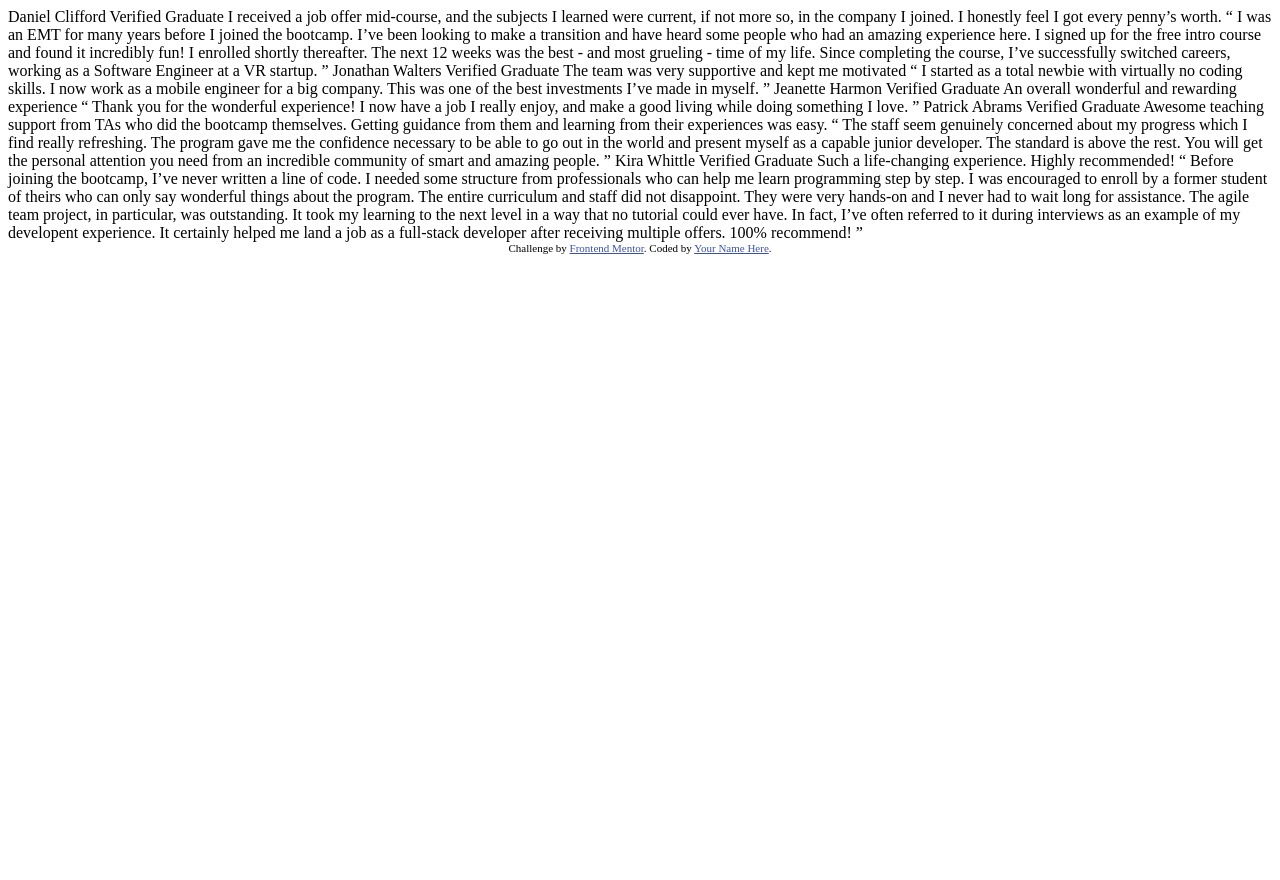
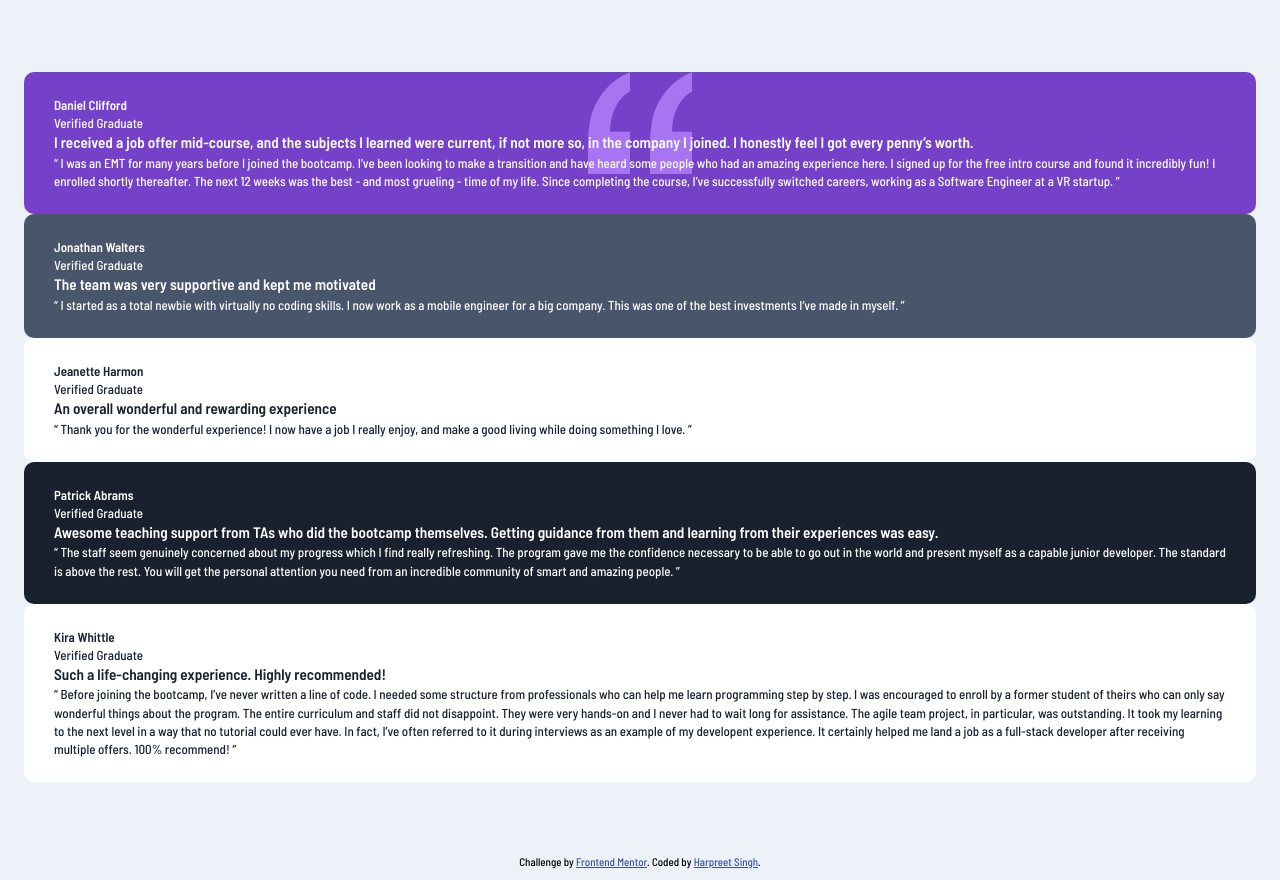
Before and after one commit to iharpreetbhatti/fem-testimonials-grid-section, a plain HTML site: page index.html in a window 1280 px wide. Before the commit the page ends 800 px from the top, so only its background shows below. Drawn offline with Linux system fonts and the light colour scheme.

Commit message:
commit 0.1

```diff
--- a/index.html
+++ b/index.html
@@ -9,79 +9,101 @@
   <link rel="icon" type="image/png" sizes="32x32" href="./images/favicon-32x32.png">
   <!-- Stylesheet -->
   <link rel="stylesheet" href="dist/main.css">
+  <!-- Google Fonts -->
+  <link href="https://fonts.googleapis.com/css2?family=Barlow+Semi+Condensed:wght@500;600&display=swap"
+    rel="stylesheet">
 
-  <title>Frontend Mentor | [Challenge Name Here]</title>
-
-  <!-- Feel free to remove these styles or customise in your own stylesheet 👍 -->
-  <style>
-    .attribution {
-      font-size: 11px;
-      text-align: center;
-    }
-
-    .attribution a {
-      color: hsl(228, 45%, 44%);
-    }
-  </style>
+  <title>Frontend Mentor | Testimonials Grid Section</title>
 </head>
 
 <body>
-  Daniel Clifford
-  Verified Graduate
+  <div id="container">
+    <section class="box-voilet">
+      <div class="user-data">
+        <div class="user-img"></div>
+        <div class="user-info">
+          <h4>Daniel Clifford</h4>
+          <span>Verified Graduate</span>
+        </div>
+      </div>
 
-  I received a job offer mid-course, and the subjects I learned were current, if not more so,
-  in the company I joined. I honestly feel I got every penny’s worth.
+      <h3 class="testimonial-title">I received a job offer mid-course, and the subjects I learned were current, if not
+        more so, in the company I joined. I honestly feel I got every penny’s worth.</h3>
 
-  “ I was an EMT for many years before I joined the bootcamp. I’ve been looking to make a
-  transition and have heard some people who had an amazing experience here. I signed up
-  for the free intro course and found it incredibly fun! I enrolled shortly thereafter.
-  The next 12 weeks was the best - and most grueling - time of my life. Since completing
-  the course, I’ve successfully switched careers, working as a Software Engineer at a VR startup. ”
+      <p class="testimonial-text">“ I was an EMT for many years before I joined the bootcamp. I’ve been looking to make
+        a transition and have heard some people who had an amazing experience here. I signed up for the free intro
+        course and found it incredibly fun! I enrolled shortly thereafter. The next 12 weeks was the best - and most
+        grueling - time of my life. Since completing the course, I’ve successfully switched careers, working as a
+        Software Engineer at a VR startup. ”</p>
+    </section>
+    <section class="box-gray">
+      <div class="user-data">
+        <div class="user-img"></div>
+        <div class="user-info">
+          <h4>Jonathan Walters</h4>
+          <span>Verified Graduate</span>
+        </div>
+      </div>
+      <h3 class="testimonial-title">The team was very supportive and kept me motivated</h3>
 
-  Jonathan Walters
-  Verified Graduate
+      <p class="testimonial-text">“ I started as a total newbie with virtually no coding skills. I now work as a mobile
+        engineer for a big company. This was one of the best investments I’ve made in myself. ”</p>
+    </section>
 
-  The team was very supportive and kept me motivated
+    <section class="box-white">
+      <div class="user-data">
+        <div class="user-img"></div>
+        <div class="user-info">
+          <h4>Jeanette Harmon</h4>
+          <span>Verified Graduate</span>
+        </div>
+      </div>
+      <h3 class="testimonial-title">An overall wonderful and rewarding experience</h3>
 
-  “ I started as a total newbie with virtually no coding skills. I now work as a mobile engineer
-  for a big company. This was one of the best investments I’ve made in myself. ”
+      <p class="testimonial-text">“ Thank you for the wonderful experience! I now have a job I really enjoy, and make a
+        good living while doing something I love. ”</p>
+    </section>
 
-  Jeanette Harmon
-  Verified Graduate
+    <section class="box-black">
+      <div class="user-data">
+        <div class="user-img"></div>
+        <div class="user-info">
+          <h4>Patrick Abrams</h4>
+          <span>Verified Graduate</span>
+        </div>
+      </div>
+      <h3 class="testimonial-title">Awesome teaching support from TAs who did the bootcamp themselves. Getting guidance
+        from them and learning from their experiences was easy.</h3>
 
-  An overall wonderful and rewarding experience
+      <p class="testimonial-text">“ The staff seem genuinely concerned about my progress which I find really refreshing.
+        The program gave me the confidence necessary to be able to go out in the world and present myself as a capable
+        junior developer. The standard is above the rest. You will get the personal attention you need from an
+        incredible community of smart and amazing people. ”</p>
+    </section>
 
-  “ Thank you for the wonderful experience! I now have a job I really enjoy, and make a good living
-  while doing something I love. ”
+    <section class="box-white">
+      <div class="user-data">
+        <div class="user-img"></div>
+        <div class="user-info">
+          <h4>Kira Whittle</h4>
+          <span>Verified Graduate</span>
+        </div>
+      </div>
+      <h3 class="testimonial-title">Such a life-changing experience. Highly recommended!</h3>
 
-  Patrick Abrams
-  Verified Graduate
-
-  Awesome teaching support from TAs who did the bootcamp themselves. Getting guidance from them and
-  learning from their experiences was easy.
-
-  “ The staff seem genuinely concerned about my progress which I find really refreshing. The program
-  gave me the confidence necessary to be able to go out in the world and present myself as a capable
-  junior developer. The standard is above the rest. You will get the personal attention you need from
-  an incredible community of smart and amazing people. ”
-
-  Kira Whittle
-  Verified Graduate
-
-  Such a life-changing experience. Highly recommended!
-
-  “ Before joining the bootcamp, I’ve never written a line of code. I needed some structure from
-  professionals who can help me learn programming step by step. I was encouraged to enroll by a former
-  student of theirs who can only say wonderful things about the program. The entire curriculum and staff
-  did not disappoint. They were very hands-on and I never had to wait long for assistance. The agile team
-  project, in particular, was outstanding. It took my learning to the next level in a way that no tutorial
-  could ever have. In fact, I’ve often referred to it during interviews as an example of my developent
-  experience. It certainly helped me land a job as a full-stack developer after receiving multiple offers.
-  100% recommend! ”
+      <p class="testimonial-text">“ Before joining the bootcamp, I’ve never written a line of code. I needed some
+        structure from professionals who can help me learn programming step by step. I was encouraged to enroll by a
+        former student of theirs who can only say wonderful things about the program. The entire curriculum and staff
+        did not disappoint. They were very hands-on and I never had to wait long for assistance. The agile team project,
+        in particular, was outstanding. It took my learning to the next level in a way that no tutorial could ever have.
+        In fact, I’ve often referred to it during interviews as an example of my developent experience. It certainly
+        helped me land a job as a full-stack developer after receiving multiple offers. 100% recommend! ”</p>
+    </section>
+  </div>
 
   <div class="attribution">
     Challenge by <a href="https://www.frontendmentor.io?ref=challenge" target="_blank">Frontend Mentor</a>.
-    Coded by <a href="#">Your Name Here</a>.
+    Coded by <a href="#">Harpreet Singh</a>.
   </div>
 </body>
 
--- /dev/null
+++ b/scss/_functions.scss
@@ -0,0 +1,8 @@
+// Set Text Color
+@function set-text-color($color) {
+  @if (lightness($color) > 50) {
+    @return $veryDarkBlakishBlue;
+  } @else {
+    @return $white;
+  }
+}
--- a/scss/_globals.scss
+++ b/scss/_globals.scss
@@ -0,0 +1,33 @@
+html {
+  font-size: 100%;
+}
+
+*,
+*::before,
+*::after {
+  margin: 0;
+  padding: 0;
+  box-sizing: border-box;
+}
+
+body {
+  font-family: "Barlow Semi Condensed", sans-serif;
+  font-size: $bodyFontSize;
+  line-height: 1.4;
+  background-color: $lightGrayishBlue;
+}
+
+#container {
+  margin: 4.5rem 1.5rem;
+  display: grid;
+}
+
+.attribution {
+  font-size: 11px;
+  text-align: center;
+  margin: 10px 0;
+}
+
+.attribution a {
+  color: hsl(228, 45%, 44%);
+}
--- a/scss/_variables.scss
+++ b/scss/_variables.scss
@@ -0,0 +1,14 @@
+// ##### Colors #####
+
+// Primary Colors
+$moderateVoilet: hsl(263, 55%, 52%);
+$veryDarkGrayishBlue: hsl(217, 19%, 35%);
+$veryDarkBlakishBlue: hsl(219, 29%, 14%);
+$white: hsl(0, 0%, 100%);
+
+// Neutral Colors
+$lightGray: hsl(0, 0%, 81%);
+$lightGrayishBlue: hsl(210, 46%, 95%);
+
+// Font Sizes
+$bodyFontSize: 0.8125rem;
--- a/scss/main.scss
+++ b/scss/main.scss
@@ -1,2 +1,33 @@
 @import "variables";
+@import "functions";
 @import "globals";
+
+%box-shared {
+  border-radius: 0.625rem;
+  border: none;
+  padding: 1.5rem 1.875rem;
+}
+
+.box {
+  &-voilet {
+    @extend %box-shared;
+    background: $moderateVoilet url("../images/bg-pattern-quotation.svg")
+      no-repeat top;
+    color: set-text-color($veryDarkBlakishBlue);
+  }
+  &-gray {
+    @extend %box-shared;
+    background-color: $veryDarkGrayishBlue;
+    color: set-text-color($veryDarkBlakishBlue);
+  }
+  &-white {
+    @extend %box-shared;
+    background-color: $white;
+    color: set-text-color($white);
+  }
+  &-black {
+    @extend %box-shared;
+    background-color: $veryDarkBlakishBlue;
+    color: set-text-color($veryDarkBlakishBlue);
+  }
+}
```
Also changed, not shown: dist/main.css, 1 other file.
